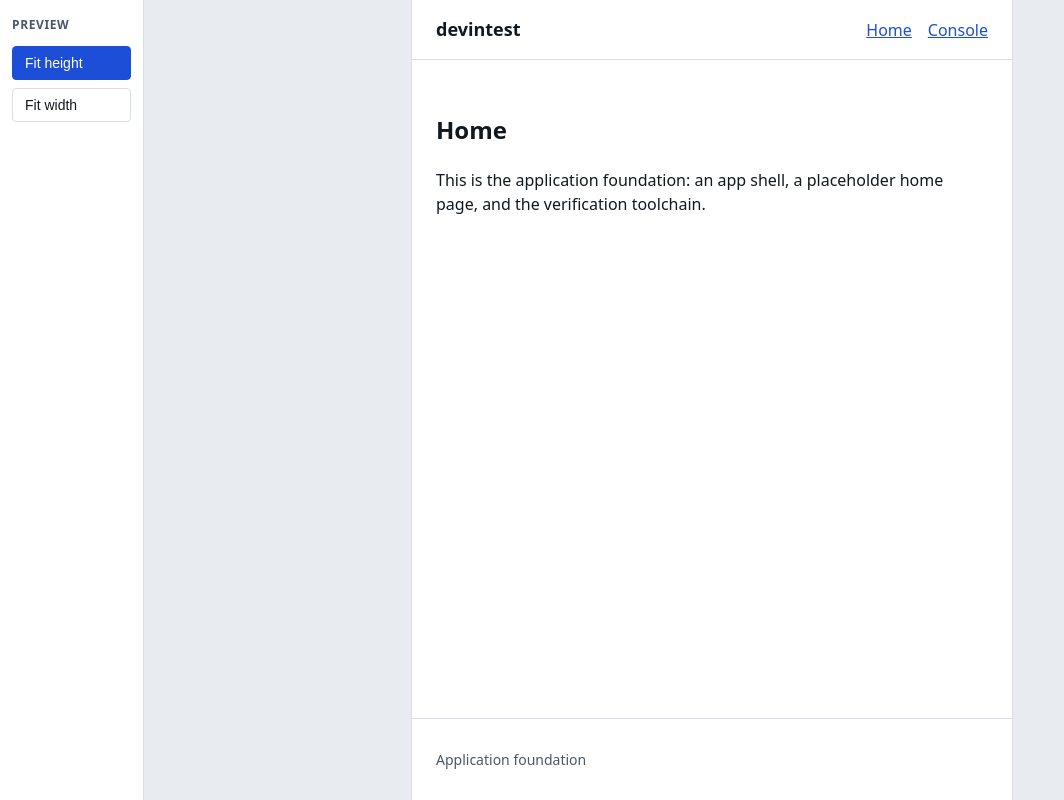
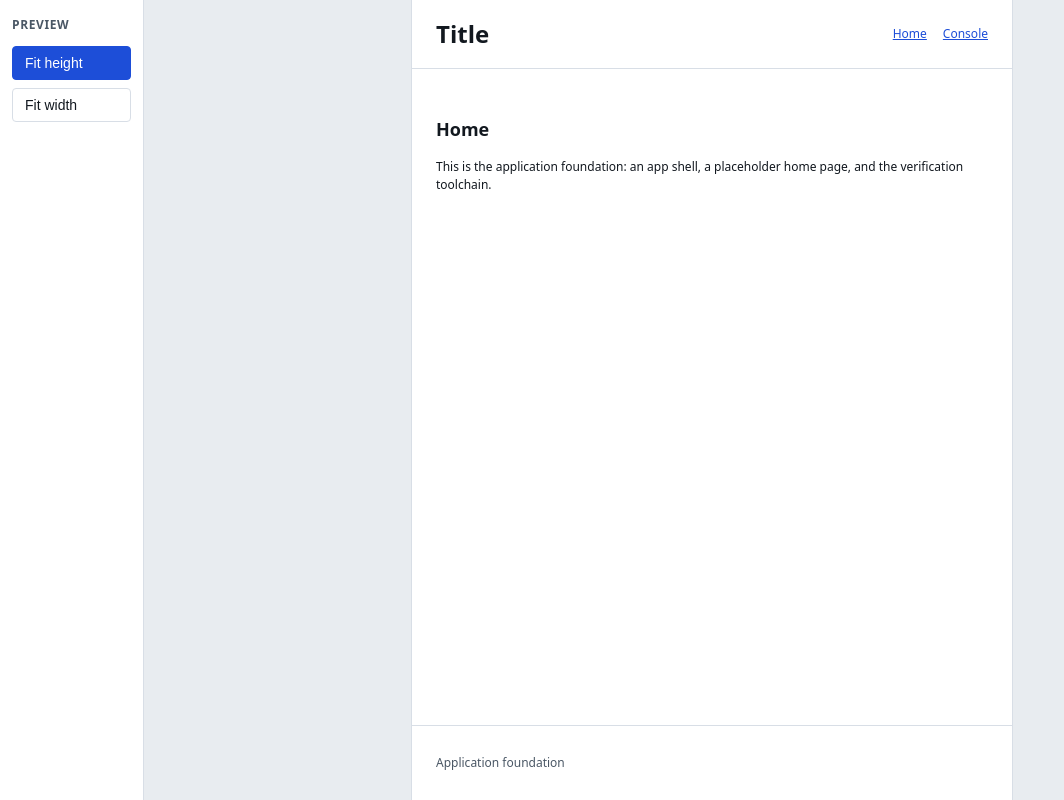
Before and after one commit to tkogahf/devintest, a React (Vite) app: page /sess/home in a window 1280 px wide. Shown: the whole page, without its empty margins (0-1064 px from the left). Built offline with nearby package versions, Linux system fonts and the light colour scheme.

Commit message:
Update RootLayout component title and adjust CSS for dev-viewport

```diff
--- a/src/routes/-RootLayout.css
+++ b/src/routes/-RootLayout.css
@@ -3,6 +3,10 @@
   display: flex;
   flex-direction: column;
   min-height: 100%;
+}
+
+.app-shell > * {
+  font-size: 2cqw;
 }
 
 .app-header {
@@ -16,7 +20,6 @@
 }
 
 .app-header h1 {
-  font-size: 1.125rem;
   margin: 0;
 }
 
@@ -40,7 +43,6 @@
   padding: 1rem 1.5rem;
   border-top: 1px solid var(--color-border);
   color: var(--color-muted);
-  font-size: 0.875rem;
 }
 
 .skip-link {
--- a/src/routes/-RootLayout.tsx
+++ b/src/routes/-RootLayout.tsx
@@ -8,7 +8,7 @@ export function RootLayout() {
         Skip to main content
       </a>
       <header className="app-header">
-        <h1>devintest</h1>
+        <h1>Title</h1>
         <nav aria-label="Primary">
           <ul>
             <li>
--- a/src/routes/-dev/DevPreview.css
+++ b/src/routes/-dev/DevPreview.css
@@ -24,7 +24,6 @@
 }
 
 .dev-viewport {
-  container-type: inline-size;
   aspect-ratio: 3 / 4;
   position: relative;
   flex-shrink: 0;
```
